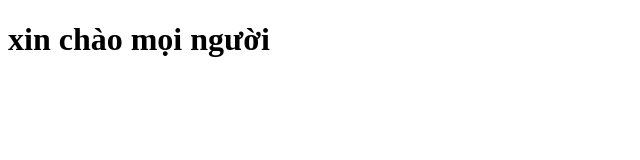
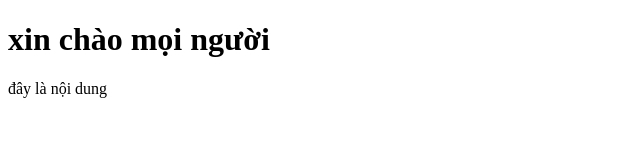
Before and after one commit to huynhminh142020-sudo/duan1, a plain HTML site: page index.html in a window 1280 px wide. Shown: the whole page, without its empty margins (0-640 px from the left). Drawn offline with Linux system fonts and the light colour scheme.

Commit message:
new code

```diff
--- a/index.html
+++ b/index.html
@@ -7,5 +7,6 @@
 </head>
 <body>
     <h1>xin chào mọi người</h1>
+    <p> đây là nội dung </p>
 </body>
 </html>
```
Also changed, not shown: index.css (added).
